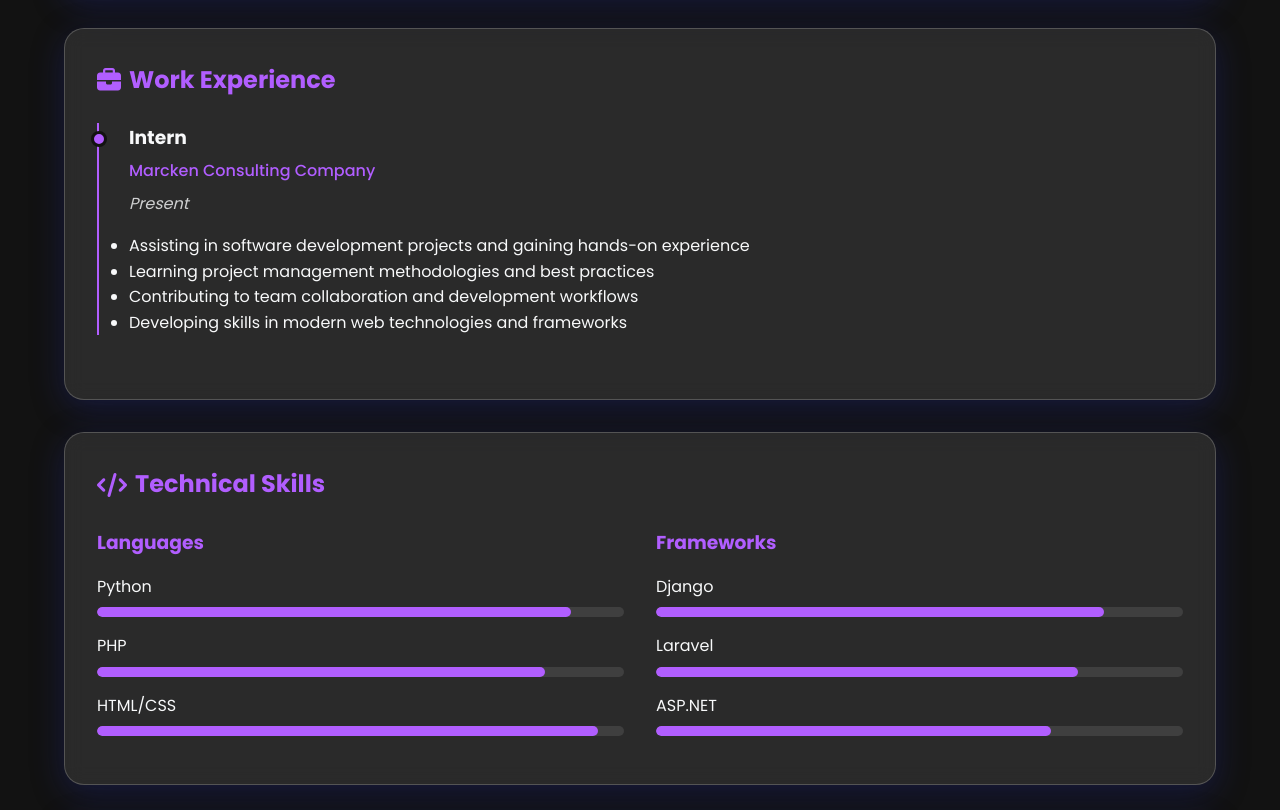
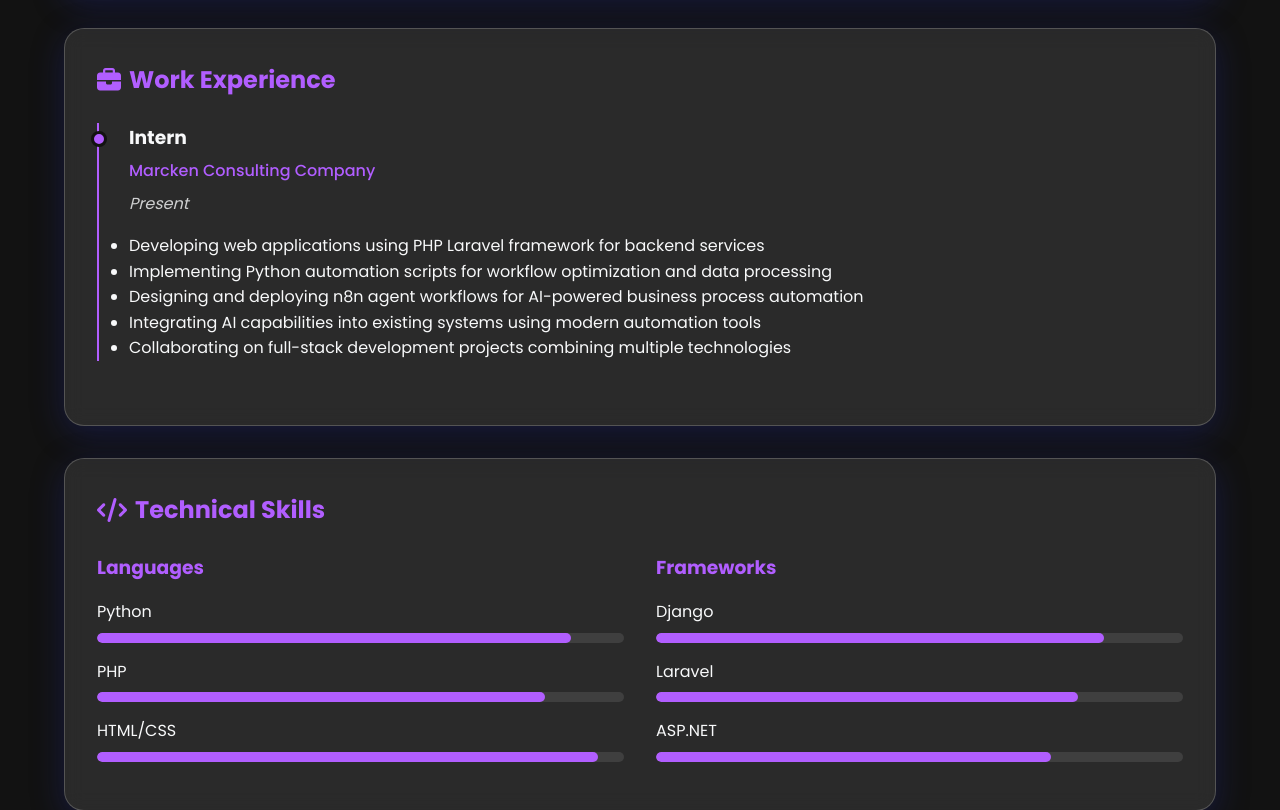
Before and after one commit to jainambharvad9/Jainam-Portfolio, a Django app: page /resume/ in a window 1280 px wide. Shown: the part 913-1723 px from the top of the page. Run offline with Django 4.2, Linux system fonts and the light colour scheme.

Commit message:
in This Portfolio Add My Work Experience

```diff
--- a/portfolio/templates/index.html
+++ b/portfolio/templates/index.html
@@ -60,7 +60,7 @@ Portfolio{% endblock %} {% block content %}
     <div class="experience-card animate">
       <h3>Intern</h3>
       <h4>Marcken Consulting Company</h4>
-      <p>Currently working as an intern, gaining valuable experience in software development and project management.</p>
+      <p>Currently working as an intern at Marcken Consulting Company, focusing on PHP Laravel development, Python automation scripts, and n8n AI workflow integration for business process automation.</p>
       <p><strong>Duration:</strong> Present</p>
     </div>
   </div>
--- a/portfolio/templates/resume.html
+++ b/portfolio/templates/resume.html
@@ -45,10 +45,11 @@
                 <h4>Marcken Consulting Company</h4>
                 <p class="timeline-date">Present</p>
                 <ul>
-                    <li>Assisting in software development projects and gaining hands-on experience</li>
-                    <li>Learning project management methodologies and best practices</li>
-                    <li>Contributing to team collaboration and development workflows</li>
-                    <li>Developing skills in modern web technologies and frameworks</li>
+                    <li>Developing web applications using PHP Laravel framework for backend services</li>
+                    <li>Implementing Python automation scripts for workflow optimization and data processing</li>
+                    <li>Designing and deploying n8n agent workflows for AI-powered business process automation</li>
+                    <li>Integrating AI capabilities into existing systems using modern automation tools</li>
+                    <li>Collaborating on full-stack development projects combining multiple technologies</li>
                 </ul>
             </div>
         </div>
```
